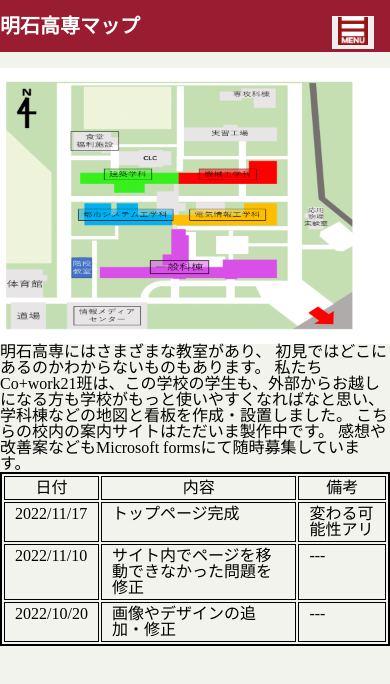
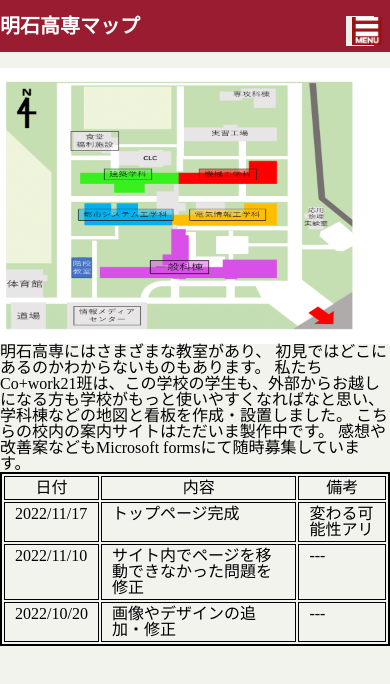
Before and after one commit to splaika135/NITAC_map, a plain HTML site: page index.html in a window 390 px wide. Drawn offline with Linux system fonts and the light colour scheme.

Commit message:
Update header-3.css

```diff
--- a/style/header-3.css
+++ b/style/header-3.css
@@ -60,6 +60,8 @@
       position: absolute;
       right: 1rem;
       top: 1rem;
+      height: 30px;
+      width: 28px;
       border: none;
       outline: none; } }
 .search {
```
